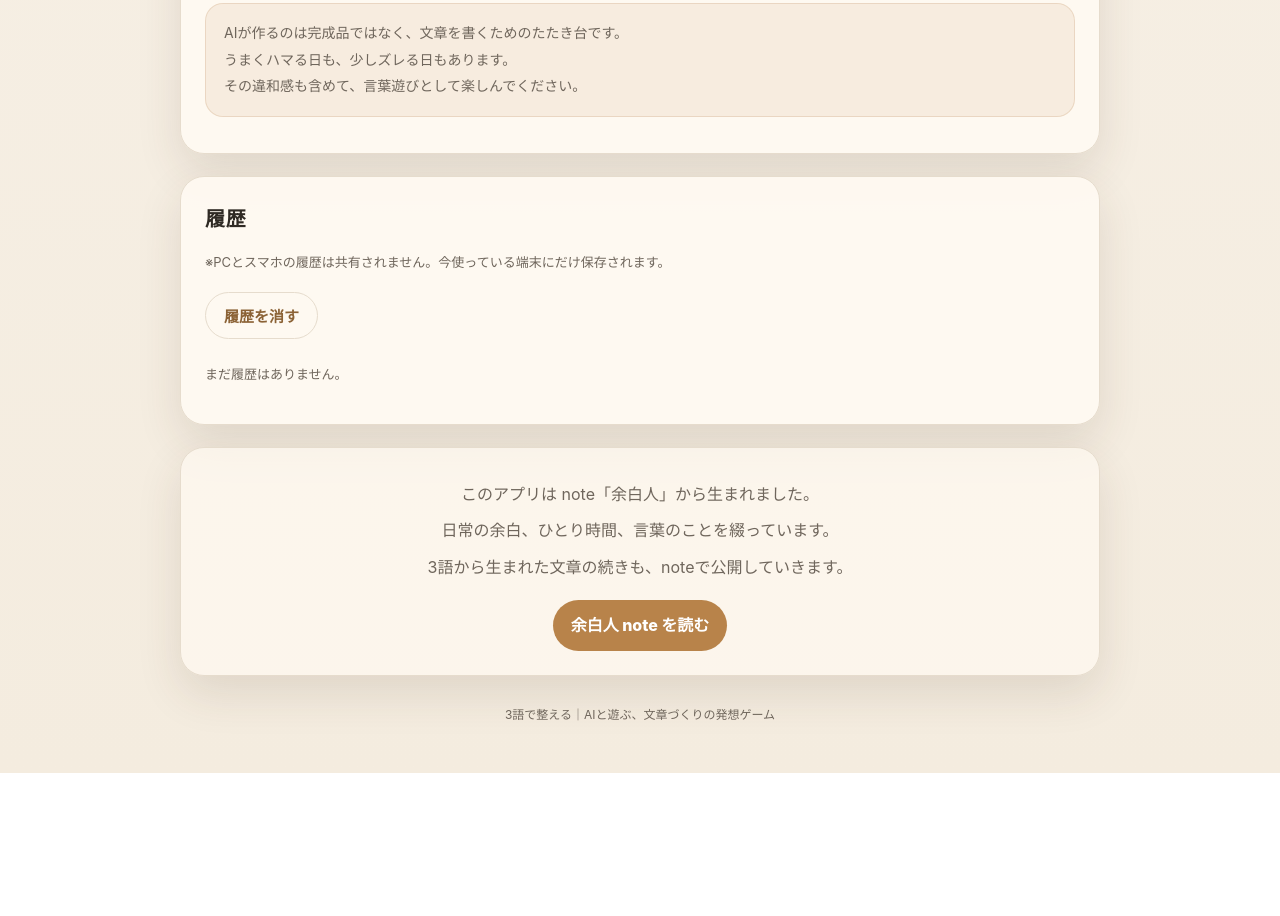
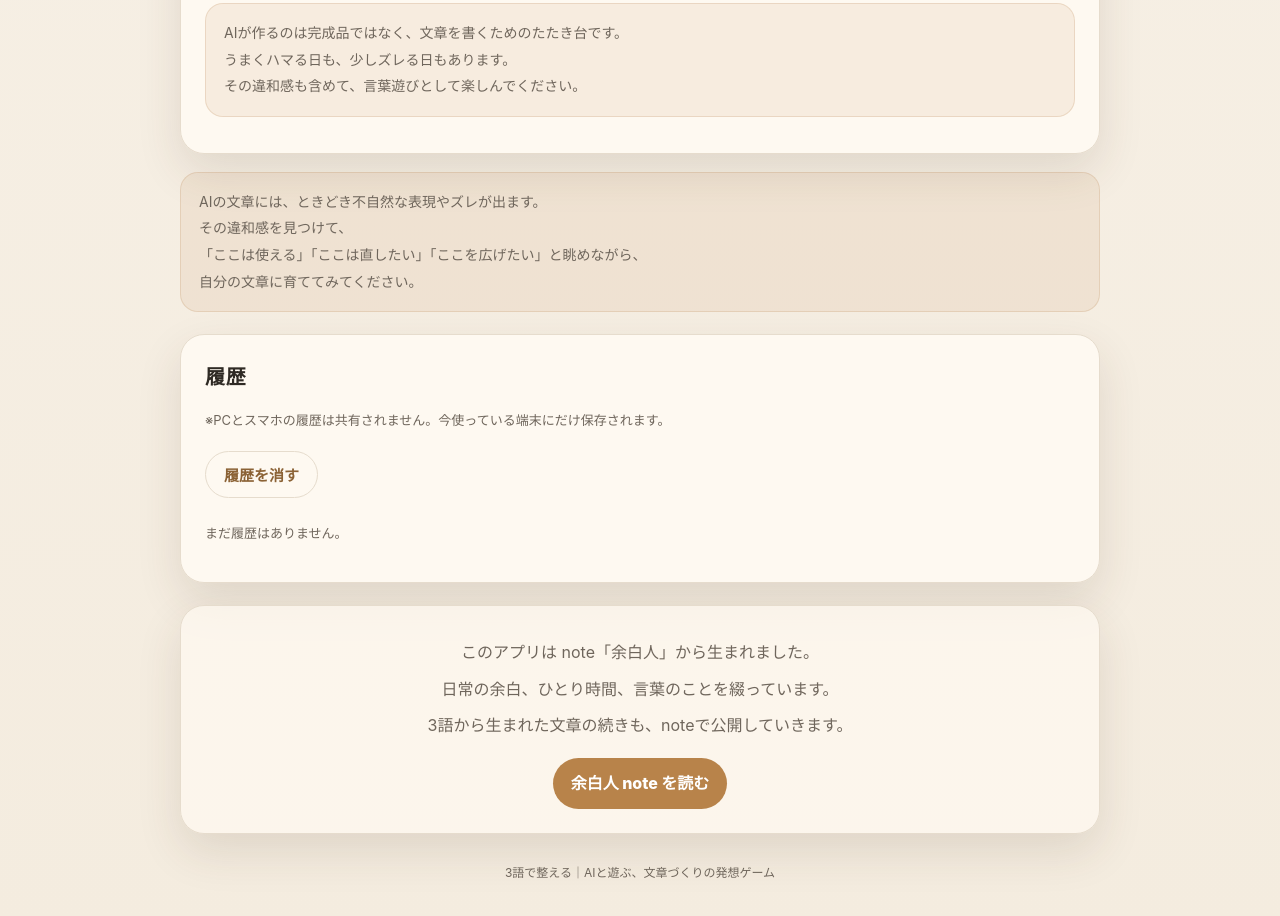
Before and after one commit to aoki219-stack/3go-de-totonou-netlify, a website: page index.html in a window 1280 px wide. Shown: the part 1220-2136 px from the top of the page. Before the commit the page ends 1993 px from the top, so only its background shows below. Drawn offline with Linux system fonts and the light colour scheme.

Commit message:
Update index.html

```diff
--- a/index.html
+++ b/index.html
@@ -447,6 +447,13 @@
       </div>
     </section>
 
+    <p class="notice">
+  AIの文章には、ときどき不自然な表現やズレが出ます。<br>
+  その違和感を見つけて、<br>
+  「ここは使える」「ここは直したい」「ここを広げたい」と眺めながら、<br>
+  自分の文章に育ててみてください。
+</p>
+
     <section class="card">
       <h2 class="section-title">履歴</h2>
       <p class="small-note">
```
